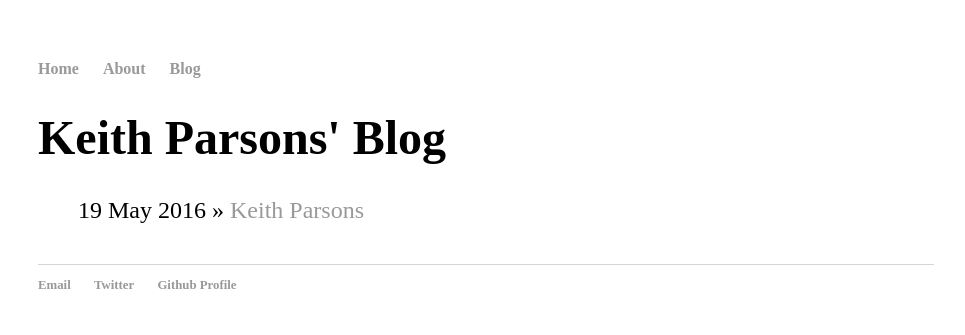
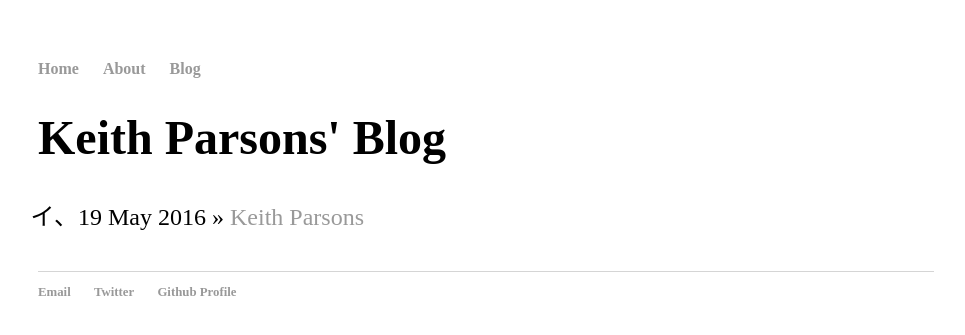
Before and after one commit to klparsons/klparsons90.github.io, a Jekyll site: the page built from blog/index.html, in a window 1280 px wide. Shown: the top 335 px of the page, without its empty margins (154-1119 px from the left). Built offline with Jekyll 4.4.1, drawn with Linux system fonts in a browser that asks for light colours; some web fonts are replaced.

Commit message:
Update main.css

```diff
--- a/css/main.css
+++ b/css/main.css
@@ -1,6 +1,7 @@
 body {
     margin: 60px auto;
     width: 70%;
+    padding: auto;
 }
 nav ul, footer ul {
     font-family:'Raleway';
@@ -40,7 +41,7 @@ ul.posts {
 }
 
 ul.posts li {
-    list-style: none;
+    list-style-type: katakana-iroha;
 }
 
 img {
```
